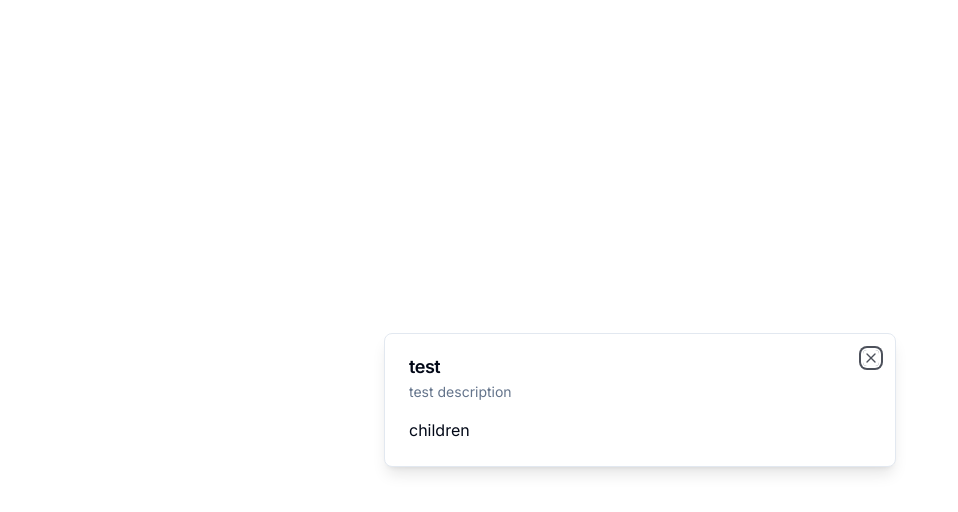
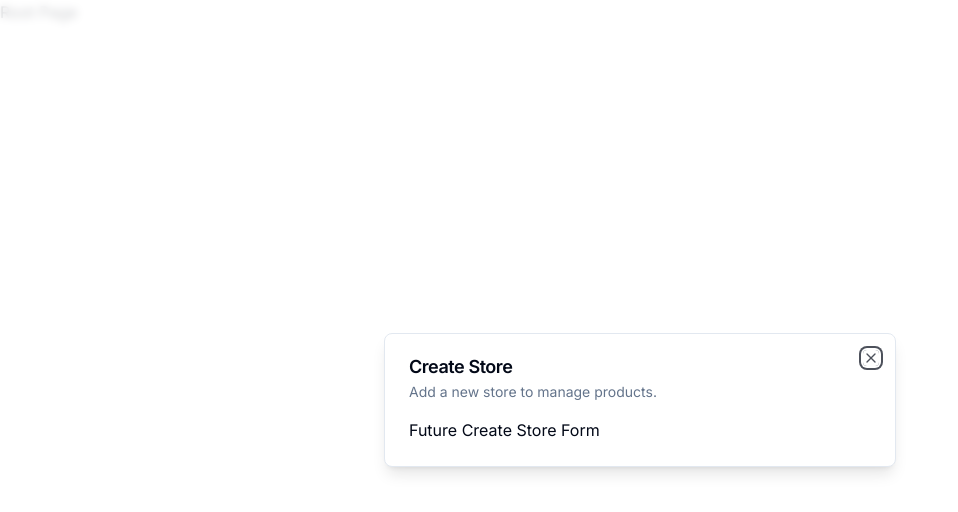
Before and after one commit to marthasharpe/e-commerce-app, a Next.js app: page / in a window 1280 px wide. Shown: the top 512 px of the page, without its empty margins (0-958 px from the left). Built offline with nearby package versions, Linux system fonts and the light colour scheme.

Commit message:
create zustand provider

```diff
--- a/app/(root)/page.tsx
+++ b/app/(root)/page.tsx
@@ -1,18 +1,17 @@
 "use client";
-import { Button } from "@/components/ui/button";
+
 import { Modal } from "@/components/ui/modal";
+import { useStoreModal } from "@/hooks/use-store-modal";
+import { useEffect } from "react";
 
 export default function Home() {
-  return (
-    <div>
-      <Modal
-        title="test"
-        description="test description"
-        isOpen
-        onClose={() => {}}
-      >
-        children
-      </Modal>
-    </div>
-  );
+  const { isOpen, onOpen, onClose } = useStoreModal();
+
+  useEffect(() => {
+    if (!isOpen) {
+      onOpen();
+    }
+  }, [isOpen, onOpen]);
+
+  return <div>Root Page</div>;
 }
--- a/app/layout.tsx
+++ b/app/layout.tsx
@@ -1,6 +1,9 @@
 import type { Metadata } from "next";
 import { Inter } from "next/font/google";
 import { ClerkProvider } from "@clerk/nextjs";
+
+import { ModalProvider } from "@/providers/modal-provider";
+
 import "./globals.css";
 
 const inter = Inter({ subsets: ["latin"] });
@@ -19,7 +22,10 @@ export default function RootLayout({
   return (
     <ClerkProvider>
       <html lang="en">
-        <body className={inter.className}>{children}</body>
+        <body className={inter.className}>
+          <ModalProvider />
+          {children}
+        </body>
       </html>
     </ClerkProvider>
   );
--- /dev/null
+++ b/components/modals/store-modal.tsx
@@ -0,0 +1,19 @@
+"use client";
+
+import { useStoreModal } from "@/hooks/use-store-modal";
+import { Modal } from "../ui/modal";
+
+export const StoreModal = () => {
+  const { isOpen, onClose } = useStoreModal();
+
+  return (
+    <Modal
+      title="Create Store"
+      description="Add a new store to manage products."
+      isOpen={isOpen}
+      onClose={onClose}
+    >
+      Future Create Store Form
+    </Modal>
+  );
+};
--- /dev/null
+++ b/hooks/use-store-modal.tsx
@@ -0,0 +1,13 @@
+import { create } from "zustand";
+
+interface ModalState {
+  isOpen: boolean;
+  onOpen: () => void;
+  onClose: () => void;
+}
+
+export const useStoreModal = create<ModalState>((set) => ({
+  isOpen: false,
+  onOpen: () => set({ isOpen: true }),
+  onClose: () => set({ isOpen: false }),
+}));
--- a/package.json
+++ b/package.json
@@ -19,7 +19,8 @@
     "react": "^18",
     "react-dom": "^18",
     "tailwind-merge": "^2.0.0",
-    "tailwindcss-animate": "^1.0.7"
+    "tailwindcss-animate": "^1.0.7",
+    "zustand": "^4.4.5"
   },
   "devDependencies": {
     "@types/node": "^20",
--- /dev/null
+++ b/providers/modal-provider.tsx
@@ -0,0 +1,19 @@
+"use client";
+
+import { useState, useEffect } from "react";
+
+import { StoreModal } from "@/components/modals/store-modal";
+
+export const ModalProvider = () => {
+  const [isMounted, setIsMounted] = useState(false);
+
+  useEffect(() => {
+    setIsMounted(true);
+  }, []);
+
+  if (!isMounted) {
+    return null;
+  }
+
+  return <StoreModal />;
+};
```
Also changed, not shown: 1 other file (tests, documents, lock files or other folders).
